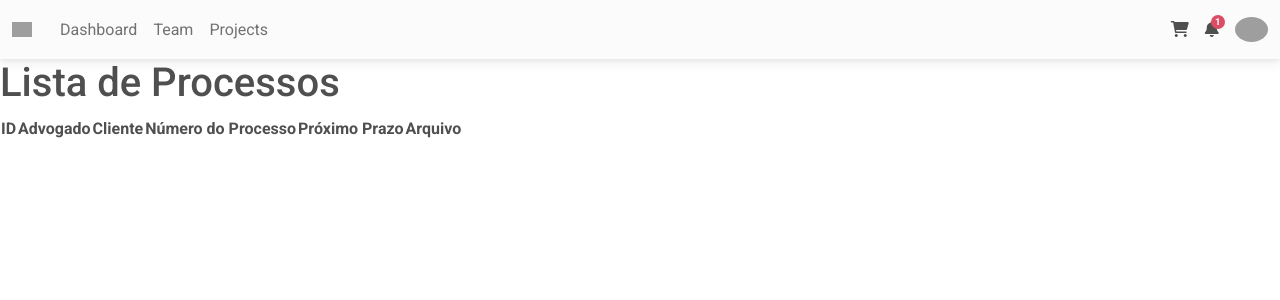
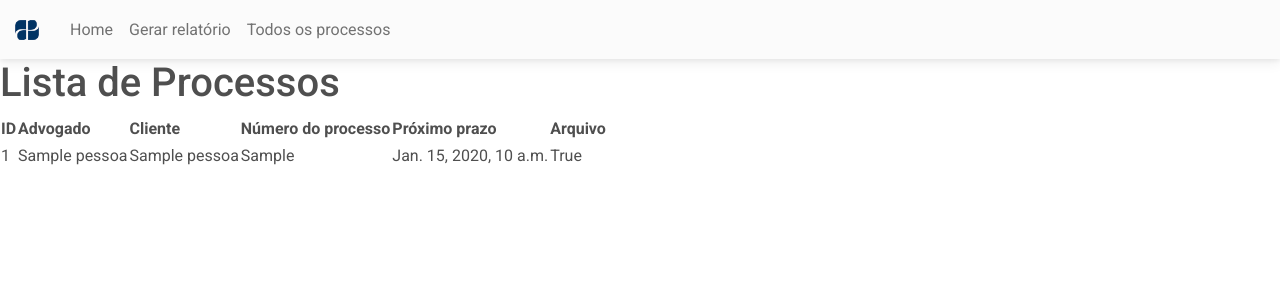
Before and after one commit to elvisclaudino/filtrar-processos-django, a Django app: page / in a window 1280 px wide. Shown: the top 300 px of the page. Run offline with Django 4.2, Linux system fonts and the light colour scheme; tables that the repository leaves empty hold one stand-in row (values such as "Sample post"); lists and menus that the app fills with data are empty; some libraries are stand-ins or nearby versions; grey boxes are pictures that could not be loaded.

Commit message:
[add]: tabela

```diff
--- a/filter/models.py
+++ b/filter/models.py
@@ -2,7 +2,7 @@ from django.db import models
 
 class Pessoas(models.Model):
     nome = models.CharField(max_length=128)
-    cliente = models.IntegerField()
+    cliente = models.BooleanField()
     cpf_cnpj = models.CharField(max_length=20, blank=True, null=True)
     endereço = models.CharField(max_length=128, blank=True, null=True)
     email = models.CharField(max_length=128, blank=True, null=True)
@@ -16,11 +16,12 @@ class Pessoas(models.Model):
 
 
 class Processos(models.Model):
-    advogado_id = models.IntegerField()
-    cliente_id = models.IntegerField()
+    advogado = models.ForeignKey(Pessoas, on_delete=models.DO_NOTHING, related_name='advogado_processos', db_column='advogado_id')  # Use ForeignKey to establish the relation
+    cliente = models.ForeignKey(Pessoas, on_delete=models.DO_NOTHING, related_name='cliente_processos', db_column='cliente_id')  # Use ForeignKey to establish the relation
     numero_processo = models.CharField(max_length=35)
     proximo_prazo = models.DateTimeField()
-    arquivo = models.IntegerField()
+    arquivo = models.BooleanField()
+
 
     class Meta:
         managed = False
--- a/filter/templates/base.html
+++ b/filter/templates/base.html
@@ -4,7 +4,9 @@
   <head>
     <meta charset="UTF-8" />
     <meta name="viewport" content="width=device-width, initial-scale=1.0" />
-    <title>{% block title %} {% endblock %}</title>
+    <title>P&B - {% block title %} {% endblock %}</title>
+    <link rel="shortcut icon" href="{% static "../static/img/logo.png" %}"
+    type="image/x-icon" />
 
     <!-- Font Awesome -->
     <link
@@ -25,11 +27,8 @@
     />
   </head>
   <body>
-    <!-- Navbar -->
     <nav class="navbar navbar-expand-lg navbar-light bg-light">
-      <!-- Container wrapper -->
       <div class="container-fluid">
-        <!-- Toggle button -->
         <button
           class="navbar-toggler"
           type="button"
@@ -42,109 +41,26 @@
           <i class="fas fa-bars"></i>
         </button>
 
-        <!-- Collapsible wrapper -->
         <div class="collapse navbar-collapse" id="navbarSupportedContent">
-          <!-- Navbar brand -->
-          <a class="navbar-brand mt-2 mt-lg-0" href="#">
-            <img
-              src="https://mdbcdn.b-cdn.net/img/logo/mdb-transaprent-noshadows.webp"
-              height="15"
-              alt="MDB Logo"
-              loading="lazy"
-            />
+          <a class="navbar-brand mt-2 mt-lg-0" href="/">
+            <img src="{% static "../static/img/logo.png" %}" height="30"
+            alt="MDB Logo" loading="lazy" />
           </a>
-          <!-- Left links -->
+
           <ul class="navbar-nav me-auto mb-2 mb-lg-0">
             <li class="nav-item">
-              <a class="nav-link" href="#">Dashboard</a>
+              <a class="nav-link" href="/">Home</a>
             </li>
             <li class="nav-item">
-              <a class="nav-link" href="#">Team</a>
+              <a class="nav-link" href="#">Gerar relatório</a>
             </li>
             <li class="nav-item">
-              <a class="nav-link" href="#">Projects</a>
+              <a class="nav-link" href="#">Todos os processos</a>
             </li>
           </ul>
-          <!-- Left links -->
         </div>
-        <!-- Collapsible wrapper -->
-
-        <!-- Right elements -->
-        <div class="d-flex align-items-center">
-          <!-- Icon -->
-          <a class="text-reset me-3" href="#">
-            <i class="fas fa-shopping-cart"></i>
-          </a>
-
-          <!-- Notifications -->
-          <div class="dropdown">
-            <a
-              class="text-reset me-3 dropdown-toggle hidden-arrow"
-              href="#"
-              id="navbarDropdownMenuLink"
-              role="button"
-              data-mdb-toggle="dropdown"
-              aria-expanded="false"
-            >
-              <i class="fas fa-bell"></i>
-              <span class="badge rounded-pill badge-notification bg-danger"
-                >1</span
-              >
-            </a>
-            <ul
-              class="dropdown-menu dropdown-menu-end"
-              aria-labelledby="navbarDropdownMenuLink"
-            >
-              <li>
-                <a class="dropdown-item" href="#">Some news</a>
-              </li>
-              <li>
-                <a class="dropdown-item" href="#">Another news</a>
-              </li>
-              <li>
-                <a class="dropdown-item" href="#">Something else here</a>
-              </li>
-            </ul>
-          </div>
-          <!-- Avatar -->
-          <div class="dropdown">
-            <a
-              class="dropdown-toggle d-flex align-items-center hidden-arrow"
-              href="#"
-              id="navbarDropdownMenuAvatar"
-              role="button"
-              data-mdb-toggle="dropdown"
-              aria-expanded="false"
-            >
-              <img
-                src="https://mdbcdn.b-cdn.net/img/new/avatars/2.webp"
-                class="rounded-circle"
-                height="25"
-                alt="Black and White Portrait of a Man"
-                loading="lazy"
-              />
-            </a>
-            <ul
-              class="dropdown-menu dropdown-menu-end"
-              aria-labelledby="navbarDropdownMenuAvatar"
-            >
-              <li>
-                <a class="dropdown-item" href="#">My profile</a>
-              </li>
-              <li>
-                <a class="dropdown-item" href="#">Settings</a>
-              </li>
-              <li>
-                <a class="dropdown-item" href="#">Logout</a>
-              </li>
-            </ul>
-          </div>
-        </div>
-        <!-- Right elements -->
       </div>
-      <!-- Container wrapper -->
     </nav>
-    <!-- Navbar -->
 
     <div>{% block content %} {% endblock %}</div>
     <!-- MDB -->
--- a/filter/templates/filter/processTable.html
+++ b/filter/templates/filter/processTable.html
@@ -8,17 +8,17 @@
       <th>ID</th>
       <th>Advogado</th>
       <th>Cliente</th>
-      <th>Número do Processo</th>
-      <th>Próximo Prazo</th>
+      <th>Número do processo</th>
+      <th>Próximo prazo</th>
       <th>Arquivo</th>
     </tr>
   </thead>
   <tbody>
-    {% for processo in processList %}
+    {% for processo in processos %}
     <tr>
       <td>{{ processo.id }}</td>
-      <td>{{ processo.advogado_id.nome }}</td>
-      <td>{{ processo.cliente_id.nome }}</td>
+      <td>{{ processo.advogado.nome }}</td>
+      <td>{{ processo.cliente.nome }}</td>
       <td>{{ processo.numero_processo }}</td>
       <td>{{ processo.proximo_prazo }}</td>
       <td>{{ processo.arquivo }}</td>
@@ -26,4 +26,5 @@
     {% endfor %}
   </tbody>
 </table>
+
 {% endblock %}
--- a/filter/views.py
+++ b/filter/views.py
@@ -1,4 +1,10 @@
 from django.shortcuts import render
+from django.db import connection
+
+from .models import Processos, Pessoas
+from django.db.models import Subquery, OuterRef
 
 def processTable(request):
-    return render(request, 'filter/processTable.html')
+    processos = Processos.objects.all()
+
+    return render(request, 'filter/processTable.html', {'processos': processos})
```
Also changed, not shown: filter/static/img/logo.png (added).
